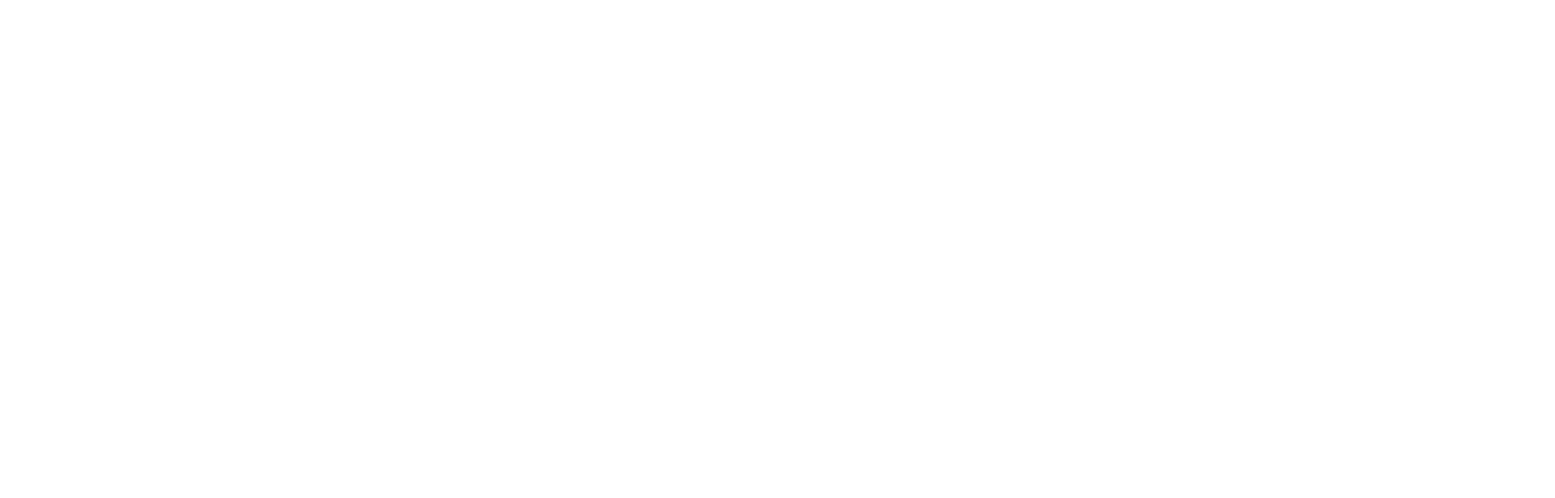
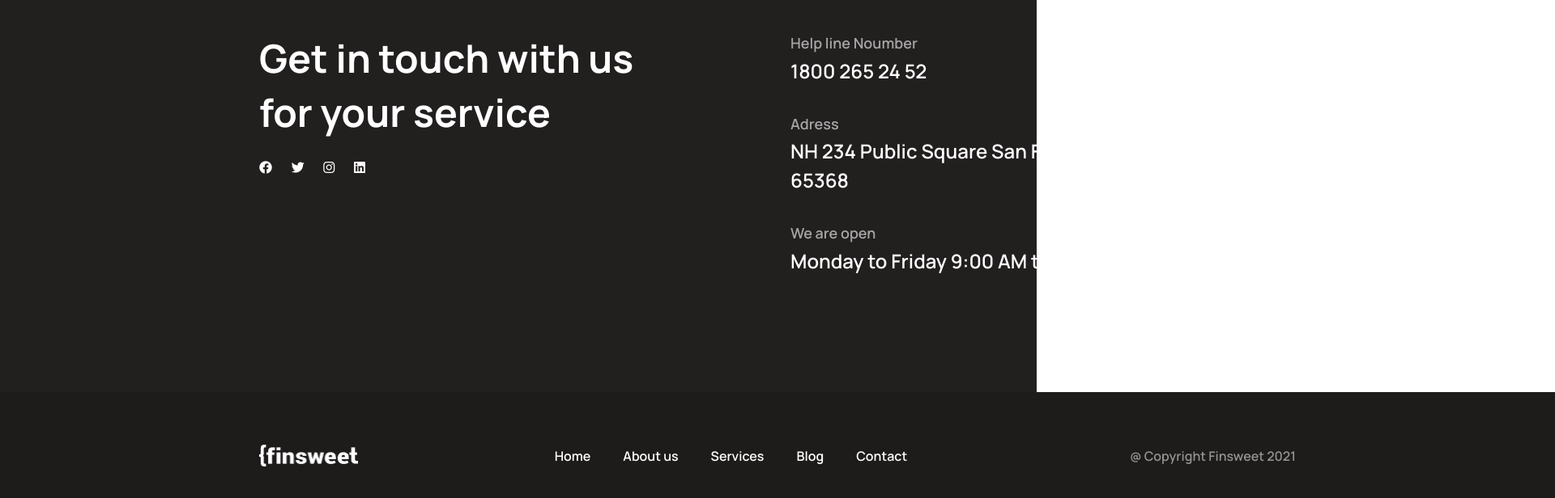
Before and after one commit to ernestas17/CA_Team_1, a React (Create React App) app: page /contact in a window 1280 px wide. Shown: the part 190-806 px from the top of the page at 81% size, 1920 px wide, since content can reach past the window. Built offline with nearby package versions, Linux system fonts and the light colour scheme.

Commit message:
"Created header (component, style, routes)"

```diff
--- a/src/App.js
+++ b/src/App.js
@@ -1,12 +1,12 @@
-import { lazy, Suspense } from "react";
-import { Routes, Route } from "react-router-dom";
-import Header from "./components/Header";
-
-const HomePage = lazy(() => import("./pages/HomePage"));
-const AboutUsPage = lazy(() => import("./pages/AboutUsPage"));
-const BlogPage = lazy(() => import("./pages/BlogPage"));
-const ContactPage = lazy(() => import("./pages/ContactPage"));
-const ServicesPage = lazy(() => import("./pages/ServicesPage"));
+import { lazy, Suspense } from 'react';
+import { Routes, Route } from 'react-router-dom';
+import Header from './components/Header';
+import Footer from './components/Footer';
+const HomePage = lazy(() => import('./pages/HomePage'));
+const AboutUsPage = lazy(() => import('./pages/AboutUsPage'));
+const BlogPage = lazy(() => import('./pages/BlogPage'));
+const ContactPage = lazy(() => import('./pages/ContactPage'));
+const ServicesPage = lazy(() => import('./pages/ServicesPage'));
 
 function App() {
   return (
@@ -16,12 +16,14 @@ function App() {
       <Suspense fallback={<p>Loading...</p>}>
         <Routes>
           <Route index element={<HomePage />} />
-          <Route path="/aboutus" element={<AboutUsPage />} />
-          <Route path="/services" element={<ServicesPage />} />
-          <Route path="/blog" element={<BlogPage />} />
-          <Route path="/contact" element={<ContactPage />} />
+          <Route path='/aboutus' element={<AboutUsPage />} />
+          <Route path='/services' element={<ServicesPage />} />
+          <Route path='/blog' element={<BlogPage />} />
+          <Route path='/contact' element={<ContactPage />} />
         </Routes>
       </Suspense>
+
+      <Footer />
     </>
   );
 }
--- /dev/null
+++ b/src/components/Footer/Footer.jsx
@@ -0,0 +1,67 @@
+import logo from './Logo-white.png';
+
+import { Link } from 'react-router-dom';
+
+import {
+  StyledFooter,
+  StyledFooterTopWrapper,
+  StyledFooterTopLeft,
+  StyledFooterTopLeftIcons,
+  StyledFooterTopRight,
+  StyledFooterTopRightHelp,
+  StyledFooterTopRightAdress,
+  StyledFooterTopRightOpenTime,
+  StyledFooterBottom,
+  StyledFooterBottomWrapper,
+  StyledFooterBottomLinks,
+  StyledFooterBottomCopyRight,
+} from './Footer.style';
+
+const Footer = () => {
+  return (
+    <StyledFooter>
+      <StyledFooterTopWrapper>
+        <StyledFooterTopLeft>
+          <h3>Get in touch with us for your service</h3>
+          <StyledFooterTopLeftIcons>
+            <i class='fa-brands fa-facebook'></i>
+            <i class='fa-brands fa-twitter'></i>
+            <i class='fa-brands fa-instagram'></i>
+            <i class='fa-brands fa-linkedin'></i>
+          </StyledFooterTopLeftIcons>
+        </StyledFooterTopLeft>
+        <StyledFooterTopRight>
+          <StyledFooterTopRightHelp>
+            <p>Help line Noumber</p>
+            <p>1800 265 24 52</p>
+          </StyledFooterTopRightHelp>
+          <StyledFooterTopRightAdress>
+            <p>Adress</p>
+            <p>NH 234 Public Square San Francisco 65368</p>
+          </StyledFooterTopRightAdress>
+          <StyledFooterTopRightOpenTime>
+            <p>We are open</p>
+            <p>Monday to Friday 9:00 AM to  10:00  AM</p>
+          </StyledFooterTopRightOpenTime>
+        </StyledFooterTopRight>
+      </StyledFooterTopWrapper>
+      <StyledFooterBottom>
+        <StyledFooterBottomWrapper>
+          <img src={logo} className='Web-logo' alt='logo' />
+          <StyledFooterBottomLinks>
+            <Link to={`/`}>Home</Link>
+            <Link to={`/aboutus`}>About us</Link>
+            <Link to={`/services`}>Services</Link>
+            <Link to={`/blog`}>Blog</Link>
+            <Link to={`/contact`}>Contact</Link>
+          </StyledFooterBottomLinks>
+          <StyledFooterBottomCopyRight>
+            <p>@ Copyright Finsweet 2021</p>
+          </StyledFooterBottomCopyRight>
+        </StyledFooterBottomWrapper>
+      </StyledFooterBottom>
+    </StyledFooter>
+  );
+};
+
+export default Footer;
--- /dev/null
+++ b/src/components/Footer/Footer.style.jsx
@@ -0,0 +1,188 @@
+import styled from 'styled-components';
+
+export const StyledFooter = styled.div`
+  width: 100%;
+  height: 706px;
+
+  * {
+    margin: 0;
+    padding: 0;
+    box-sizing: border-box;
+  }
+`;
+
+// ---------------- Footer Top
+
+export const StyledFooterTopWrapper = styled.div`
+  background-color: #1e1b1b;
+  opacity: 0.98;
+  height: 549px;
+  width: 100%;
+`;
+
+// ----- Footer Top Left
+export const StyledFooterTopLeft = styled.div`
+  width: 463px;
+  height: 222px;
+
+  position: absolute;
+  left: 320px;
+  top: 228px;
+  h3 {
+    color: #ffffff;
+    font-family: 'Manrope';
+    font-style: normal;
+    font-weight: 700;
+    font-size: 48px;
+    line-height: 140%;
+  }
+`;
+export const StyledFooterTopLeftIcons = styled.div`
+  width: 50px;
+  height: 50px;
+
+  display: flex;
+  align-items: flex-end;
+
+  gap: 23.67px;
+
+  i {
+    height: 23.85px;
+    width: 24px;
+    color: #ffffff;
+  }
+
+  i:hover {
+    color: #ff6433;
+  }
+`;
+
+// ----- Footer Top Right
+
+export const StyledFooterTopRight = styled.div`
+  width: 471px;
+  height: 292px;
+
+  position: absolute;
+  left: 976px;
+  top: 228px;
+`;
+
+export const StyledFooterTopRightHelp = styled.div`
+  margin-bottom: 32px;
+  p {
+    color: #ffffff;
+    font-family: 'Manrope';
+    font-style: normal;
+    font-weight: 600;
+    font-size: 24px;
+    line-height: 36px;
+  }
+
+  p:nth-child(1) {
+    opacity: 0.6;
+
+    color: #ffffff;
+    font-style: normal;
+    font-weight: 600;
+    font-size: 18px;
+    line-height: 31.5px;
+  }
+`;
+export const StyledFooterTopRightAdress = styled.div`
+  margin-bottom: 32px;
+  p {
+    color: #ffffff;
+    font-family: 'Manrope';
+    font-style: normal;
+    font-weight: 600;
+    font-size: 24px;
+    line-height: 36px;
+  }
+
+  p:nth-child(1) {
+    opacity: 0.6;
+
+    color: #ffffff;
+    font-style: normal;
+    font-weight: 600;
+    font-size: 18px;
+    line-height: 31.5px;
+  }
+`;
+export const StyledFooterTopRightOpenTime = styled.div`
+  p {
+    color: #ffffff;
+    font-family: 'Manrope';
+    font-style: normal;
+    font-weight: 600;
+    font-size: 24px;
+    line-height: 36px;
+  }
+
+  p:nth-child(1) {
+    opacity: 0.6;
+
+    color: #ffffff;
+    font-style: normal;
+    font-weight: 600;
+    font-size: 18px;
+    line-height: 31.5px;
+  }
+`;
+
+// ---------------- Footer Bottom
+
+export const StyledFooterBottom = styled.div`
+  background-color: #1e1b1b;
+  height: 157px;
+  width: 1920px;
+
+  * {
+    margin: 0;
+    padding: 0;
+    box-sizing: border-box;
+  }
+  img {
+    width: 122px;
+  }
+`;
+
+export const StyledFooterBottomWrapper = styled.div`
+  margin: 0 auto;
+
+  max-width: 1280px;
+  height: 100%;
+
+  display: flex;
+  align-items: center;
+  justify-content: space-between;
+`;
+
+export const StyledFooterBottomLinks = styled.ul`
+  display: flex;
+  gap: 40px;
+  padding-right: 32px;
+
+  a {
+    text-decoration: none;
+    color: #ffffff;
+
+    font-size: 16px;
+    line-height: 28px;
+    font-weight: 600;
+  }
+
+  a:hover {
+    color: #ff6433;
+  }
+`;
+
+export const StyledFooterBottomCopyRight = styled.div`
+  p {
+    font-weight: 600;
+    font-size: 16px;
+    line-height: 28px;
+    color: #939191;
+  }
+`;
--- /dev/null
+++ b/src/components/Footer/index.js
@@ -0,0 +1,3 @@
+import Footer from './Footer';
+
+export default Footer;
```
Also changed, not shown: src/components/Footer/Logo-white.png (added).
